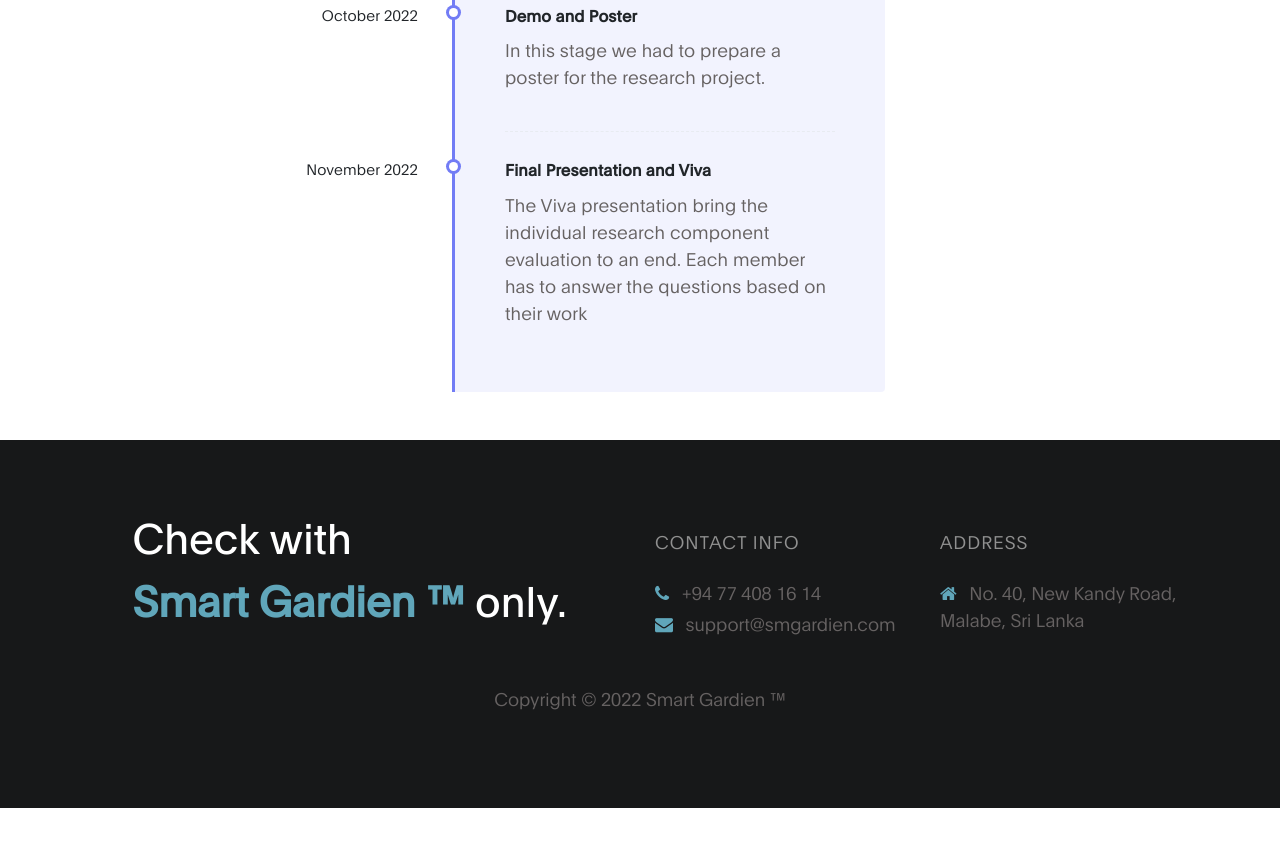
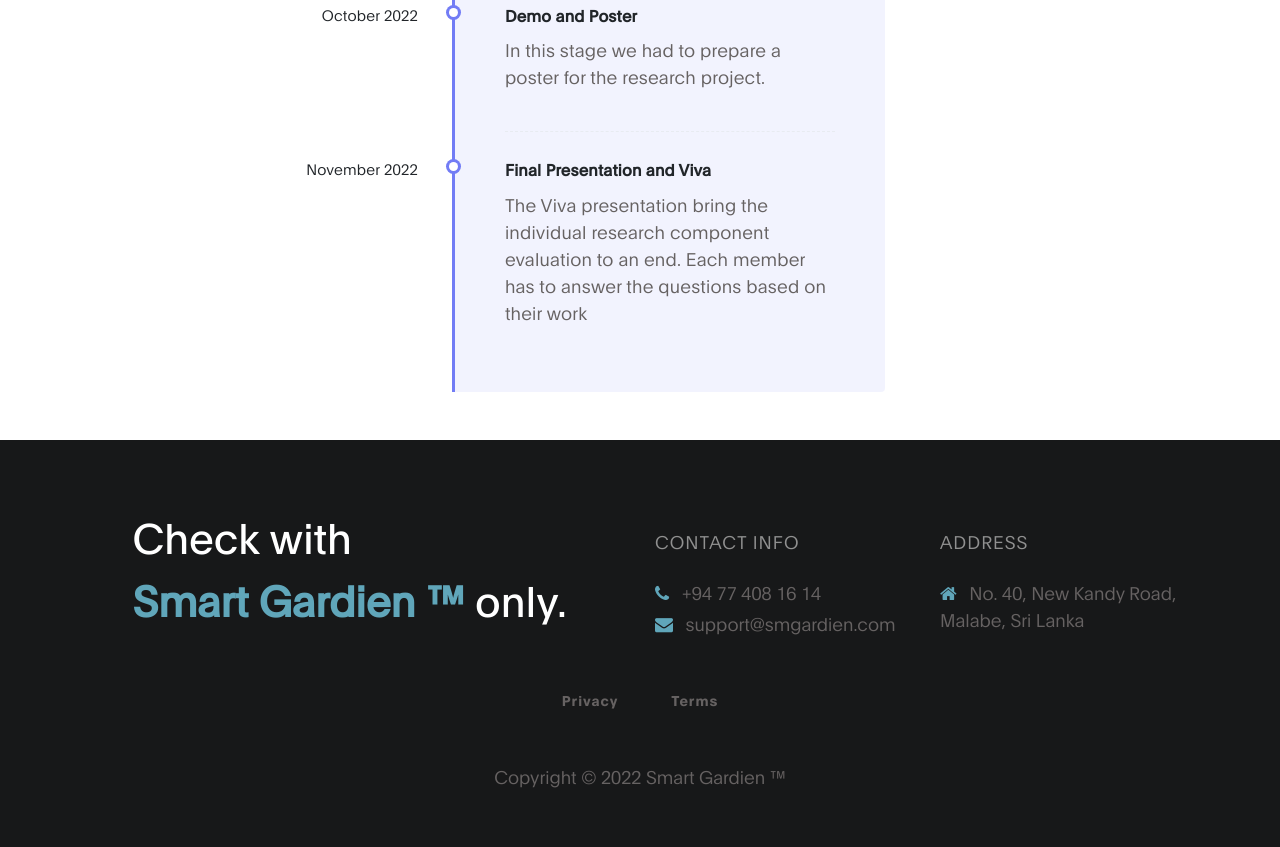
Before and after one commit to mahadi-devo/SMART-GARDIEN-, a plain HTML site: page milestone.html in a window 1280 px wide. Shown: the part 1175-2022 px from the top of the page. Before the commit the page ends 1983 px from the top, so only its background shows below. Drawn offline with Linux system fonts and the light colour scheme.

Commit message:
term & privacy added

```diff
--- a/milestone.html
+++ b/milestone.html
@@ -149,7 +149,9 @@ https://templatemo.com/tm-538-digital-trend
     <nav class="navbar navbar-expand-lg">
       <div class="container-fluid">
         <a class="navbar-brand" href="index.html">
-          <i><img src="images/smart_gardien_logo.png" style="height: 60px" /></i>
+          <i
+            ><img src="images/smart_gardien_logo.png" style="height: 60px"
+          /></i>
         </a>
 
         <button
@@ -196,18 +198,18 @@ https://templatemo.com/tm-538-digital-trend
       </div>
     </nav>
 
-
-    <section class="hero hero-bg d-flex justify-content-center align-items-center" style=" position: relative; padding: 3em 0; overflow: hidden;">
+    <section
+      class="hero hero-bg d-flex justify-content-center align-items-center"
+      style=" position: relative; padding: 3em 0; overflow: hidden;"
+    >
       <div class="container">
         <div class="hero-text">
-
           <h1 class="text-dark" data-aos="fade-up">Project Milestones</h1>
         </div>
       </div>
     </section>
 
-  <br>
-
+    <br />
 
     <!-- BLOG -->
     <section class="blog">
@@ -270,7 +272,7 @@ https://templatemo.com/tm-538-digital-trend
         <div class="row">
           <div class="col-lg-5 mx-lg-auto col-md-8 col-10">
             <h1 class="text-white" data-aos="fade-up" data-aos-delay="100">
-                Check with <br><strong>Smart Gardien &trade;</strong> only.
+              Check with <br /><strong>Smart Gardien &trade;</strong> only.
             </h1>
           </div>
 
@@ -312,11 +314,18 @@ https://templatemo.com/tm-538-digital-trend
             data-aos="fade-up"
             data-aos-delay="400"
           >
+            <div class="d-flex justify-content-center align-items-center">
+              <p class="copyright-text mr-2">
+                <a href="privacy.html" class="nav-link">Privacy</a>
+              </p>
+              <p class="copyright-text">
+                <a href="terms.html" class="nav-link">Terms</a>
+              </p>
+            </div>
             <p class="copyright-text">
               Copyright &copy; 2022 Smart Gardien &trade;
             </p>
           </div>
-
         </div>
       </div>
     </footer>
```
Also changed, not shown: about.html (+8 -0 lines), contact.html (+9 -0 lines), documents.html (+9 -0 lines), index.html (+1 -1 lines), presentation.html (+14 -5 lines), privacy.html (+8 -0 lines), scope.html (+8 -0 lines), terms.html (+8 -0 lines). Lines whose indentation alone changed are shown as unchanged.
